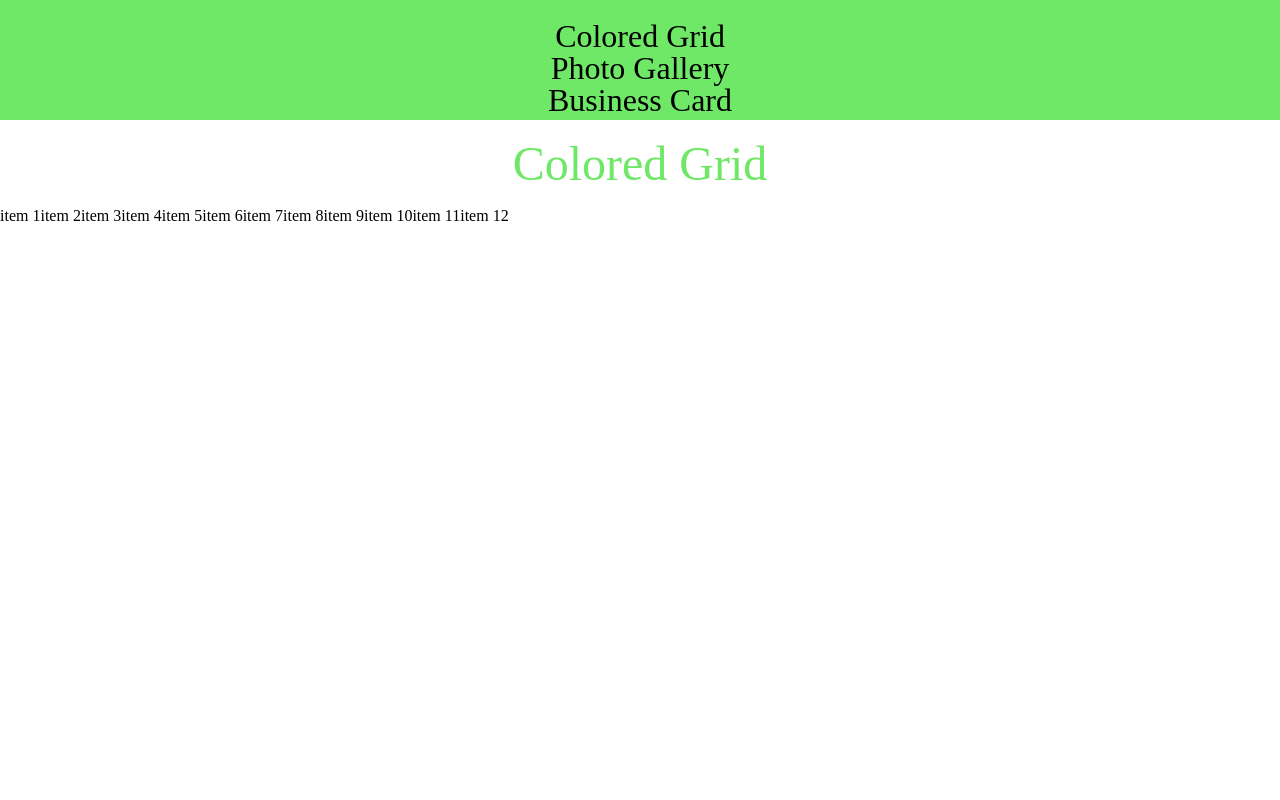
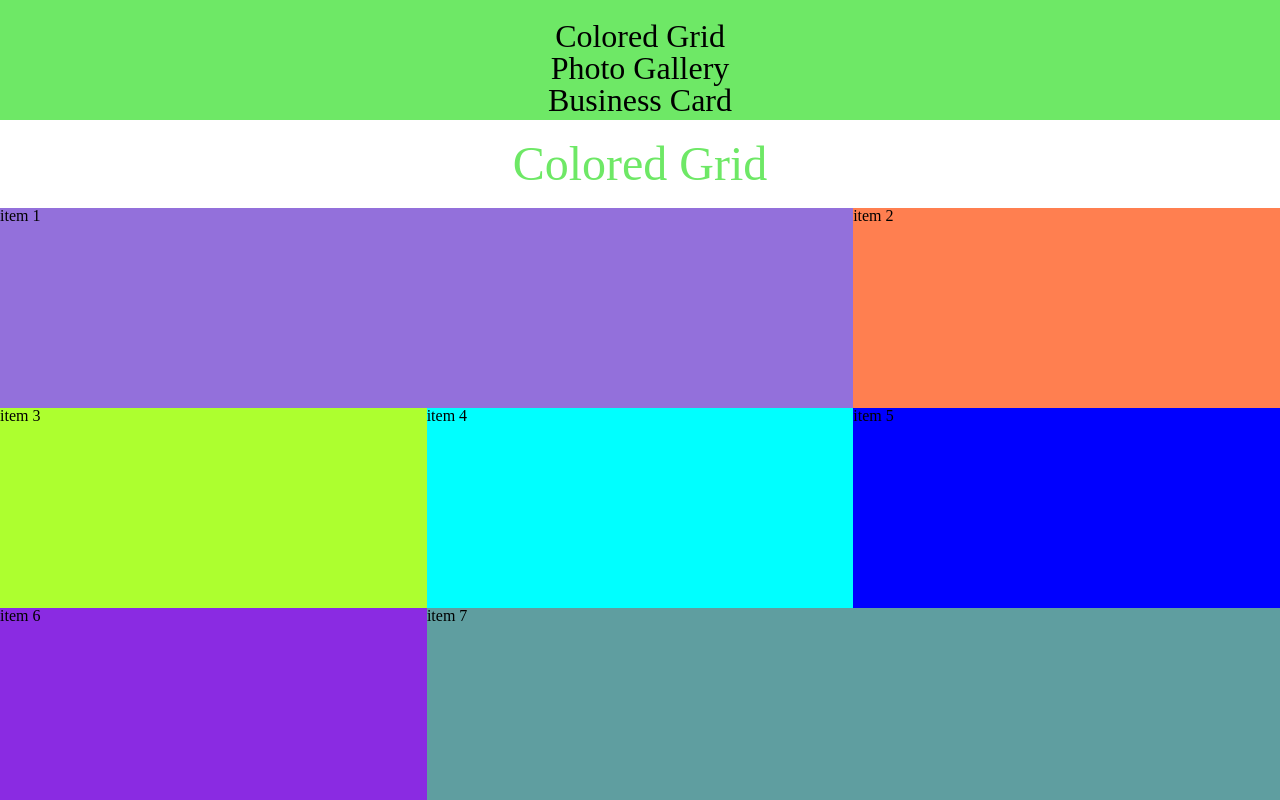
Before and after one commit to AlexLeoDEV/CSSFlex, a website: page src/index.html in a window 1280 px wide. Shown: the top 800 px of the page. Drawn offline with nearby package versions, Linux system fonts and the light colour scheme; files that its build step writes are made by us from their sources.

Commit message:
Added styles

```diff
--- a/src/scss/style.scss
+++ b/src/scss/style.scss
@@ -23,10 +23,93 @@ a:hover {
   padding: 20px;
 }
 
-.container {
-  display: flex;
+// Card
+.card {
+  box-shadow: 0 4px 8px 0 rgba(0,0,0,0.2);
+  transition: 0.3s;
+  border-radius: 5px;
+  height: 80px;
+  width: 400px;
+  padding: 20px;
+}
+
+.card:hover {
+  box-shadow: 0 8px 16px 0 rgba(0,0,0,0.2);
+}
+
+.card-title {
+  font-size: 2rem;
+  font-weight: bold;
 }
 
 .card-text {
-  font-size: xx-large;
+  padding-top: 10px;
+  font-size: 1.5rem;
 }
+
+.container {
+  display: flex;
+  flex-flow: row wrap;
+}
+
+img {
+  max-width: 100%;
+  max-height: 100%;
+}
+
+.item {
+  height: 200px;
+  width: 33%;
+  flex-grow: 1;
+}
+
+.item-1 {
+  background-color: mediumpurple;
+  width: 66.3%;
+}
+
+.item-2 {
+  background-color: coral;
+}
+
+.item-3 {
+  background-color: greenyellow;
+}
+
+.item-4 {
+  background-color: aqua;
+}
+
+.item-5 {
+  background-color: blue;
+}
+
+.item-6 {
+  background-color: blueviolet;
+}
+
+.item-7 {
+  background-color: cadetblue;
+  width: 66.3%;
+}
+
+.item-8 {
+  background-color: bisque;
+}
+
+.item-9 {
+  background-color: brown;
+}
+
+.item-10 {
+  background-color: cornflowerblue;
+}
+
+.item-11 {
+  background-color: darkmagenta;
+  width: 66.3%;
+}
+
+.item-12 {
+  background-color: darkgreen;
+}
```
